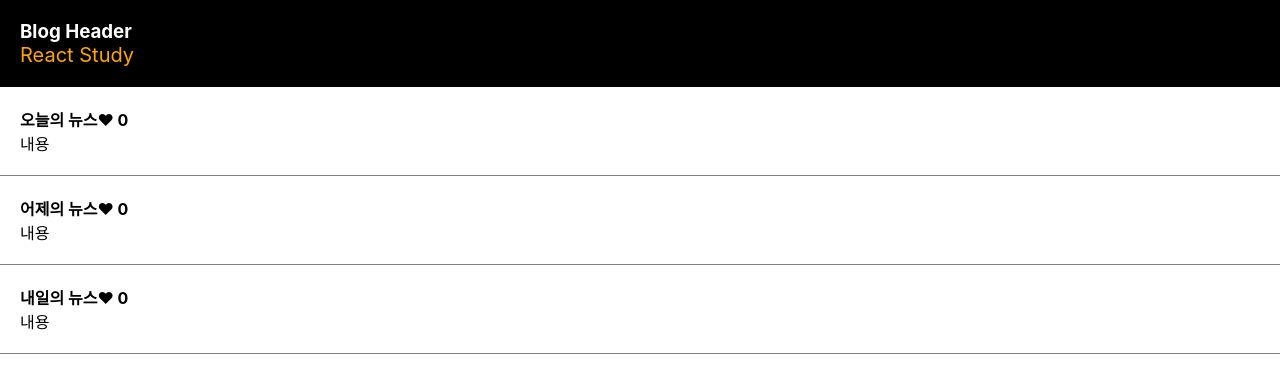
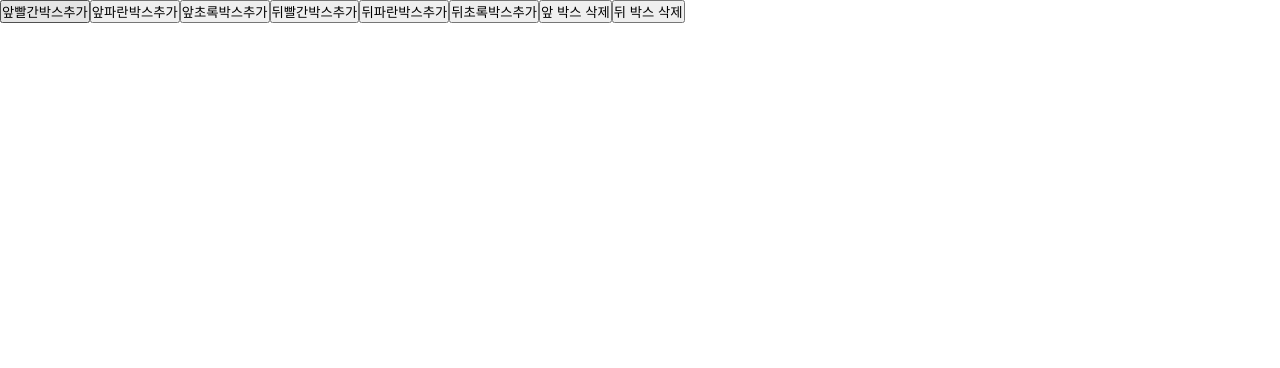
Before and after one commit to chobo6/fe-react-study, a React (Create React App) app: page / in a window 1280 px wide. Shown: the top 368 px of the page. Built offline with nearby package versions, Linux system fonts and the light colour scheme.

Commit message:
리액트 퀴즈4, 5

```diff
--- a/src/App.js
+++ b/src/App.js
@@ -11,6 +11,9 @@ import Props02 from './components/Props02';
 import Quiz02 from './quiz/quiz02/Quiz02';
 import Quiz03 from './quiz/quiz03/Quiz03';
 import NewsBlog from './newsblog/NewsBlog';
+import Quiz04 from './quiz/quiz04/Quiz04';
+import Quiz05 from './quiz/quiz05/Quiz05';
+
 
 function App() {
   // return <Basic01 />
@@ -23,7 +26,9 @@ function App() {
   // return <Props02 />;
   // return <Quiz02 />;
   // return <Quiz03 />;
-  return <NewsBlog />;
+  // return <NewsBlog />;
+  // return <Quiz04 />;
+  return <Quiz05 />;
 
 
   /* return (
--- /dev/null
+++ b/src/quiz/quiz04/Quiz04.css
@@ -0,0 +1,6 @@
+.box {
+    width: 100px;
+    height: 100px;
+    border:1px solid black;
+    display: inline-block;
+}
--- /dev/null
+++ b/src/quiz/quiz04/Quiz04.js
@@ -0,0 +1,40 @@
+import { useState } from 'react';
+import './Quiz04.css'
+
+function Quiz04(){
+    let [arr, setArr] = useState([]);
+
+    let [boxes, setBoxes] = useState([<div className='box'>박스</div>, <div className='box'>박스</div>]);
+
+    // for(let i=1; i<=10; i++){
+    //     boxes.push(<div className='box'>박스</div>);
+    // }
+    return(
+        <div>
+            <button onClick={()=>{
+                // arr 배열의 길이 늘려주기
+                let temp = [...arr, 1];
+                // temp.push(1);
+                setArr(temp);
+            }}>추가</button>
+            <br/><br/>
+            {
+                arr.map(()=>{
+                    return <div className='box'>박스</div>
+                })
+            }
+
+            {
+                boxes
+            }
+            <button onClick={()=>{
+                // arr 배열의 길이 늘려주기
+                let temp = [...boxes];
+                temp.push(<div className='box'>박스</div>);
+                setBoxes(temp);
+            }}>추가</button>
+        </div>
+    )
+}
+
+export default Quiz04;
--- /dev/null
+++ b/src/quiz/quiz05/Quiz05.css
@@ -0,0 +1,6 @@
+.box {
+    width: 100px;
+    height: 100px;
+    border:1px solid black;
+    display: inline-block;
+}
--- /dev/null
+++ b/src/quiz/quiz05/Quiz05.js
@@ -0,0 +1,51 @@
+import { useState } from "react";
+import './Quiz05.css';
+
+function Quiz05(){
+    let [arr, setArr] = useState([]);
+    return(
+        <div>
+            <button onClick={()=>{
+                let temp = [...arr, 'red'];
+                setArr(temp);
+            }}>앞빨간박스추가</button>
+            <button onClick={()=>{
+                let temp = [...arr, 'blue'];
+                setArr(temp);
+            }}>앞파란박스추가</button>
+            <button onClick={()=>{
+                let temp = [...arr, 'green'];
+                setArr(temp);
+            }}>앞초록박스추가</button>
+            <button onClick={()=>{
+                let temp = ['red', ...arr];
+                setArr(temp);
+            }}>뒤빨간박스추가</button>
+            <button onClick={()=>{
+                let temp = ['blue', ...arr];
+                setArr(temp);
+            }}>뒤파란박스추가</button>
+            <button onClick={()=>{
+                let temp = ['green', ...arr];
+                setArr(temp);
+            }}>뒤초록박스추가</button>
+            <button onClick={()=>{
+                let temp = [...arr];
+                temp.pop()
+                setArr(temp);
+            }}>앞 박스 삭제</button>
+            <button onClick={()=>{
+                let temp = [...arr];
+                temp.shift();
+                setArr(temp);
+            }}>뒤 박스 삭제</button>
+            {
+                arr.map((col)=>{
+                    return <div className='box' style={{backgroundColor:col}}></div>
+                })
+            }
+        </div>
+    )
+}
+
+export default Quiz05;
```
